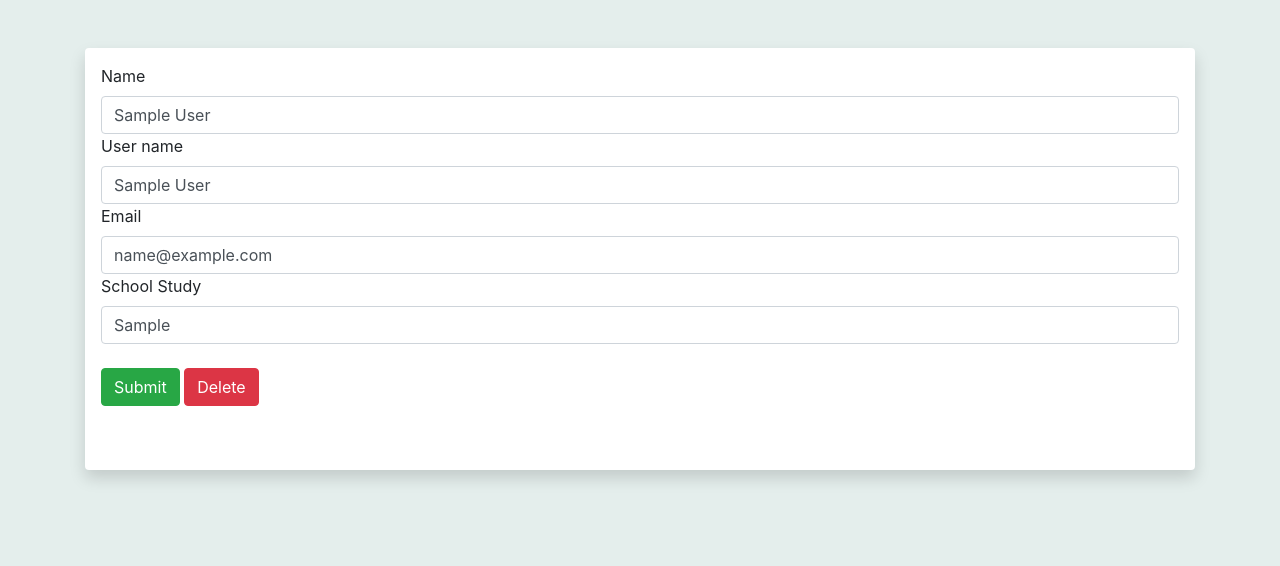
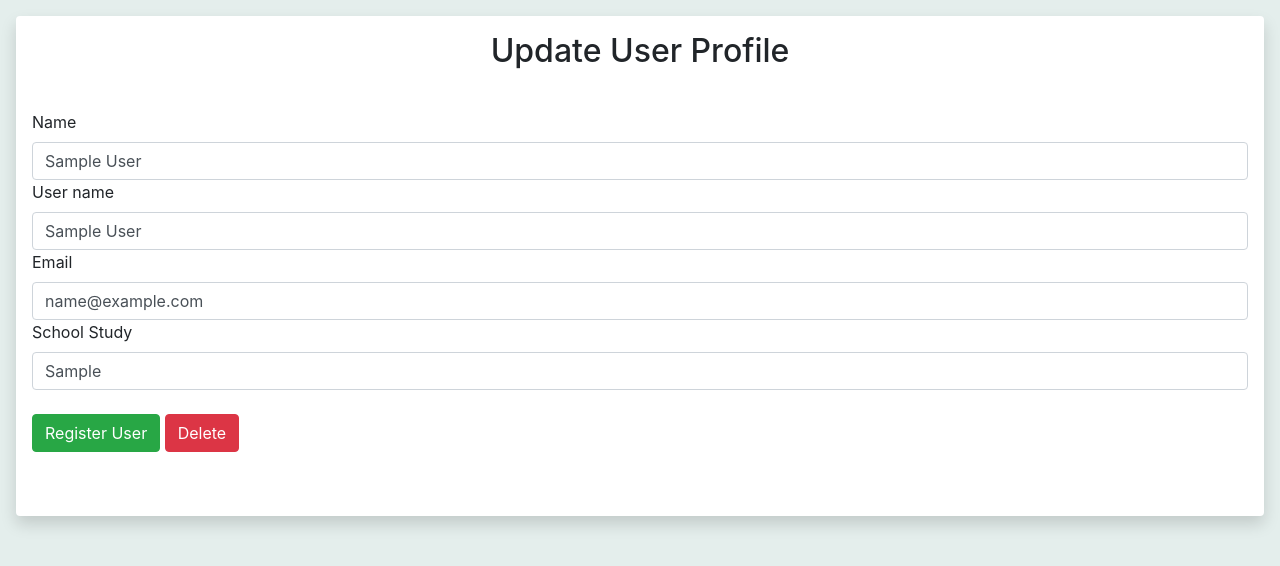
Before and after one commit to SaberHardy/FlaskBlogger, a Flask app: page /update/1/ in a window 1280 px wide. Shown: the part 56-622 px from the top of the page. Run offline with Flask 3, Linux system fonts and the light colour scheme; a user stored in the database is signed in; tables that the repository leaves empty hold one stand-in row (values such as "Sample post"); some libraries are stand-ins or nearby versions.

Commit message:
specify the correct user to edit profile

```diff
--- a/app.py
+++ b/app.py
@@ -248,7 +248,7 @@ def delete_user(id):
 
 
 @app.route('/update/<int:id>/', methods=['POSt', 'GET'])
-@login_required
+# @login_required
 def update_user_profile(id):
     form = UserForm()
     name_to_update = Users.query.get_or_404(id)
@@ -265,7 +265,8 @@ def update_user_profile(id):
             flash('The update can\'t be completed')
             return render_template('users/update.html',
                                    form=form,
-                                   name_to_update=name_to_update)
+                                   name_to_update=name_to_update,
+                                   id=id)
     else:
         return render_template('users/update.html',
                                form=form,
--- a/forms.py
+++ b/forms.py
@@ -13,7 +13,7 @@ class UserForm(FlaskForm):
     name = StringField('Name', validators=[DataRequired()])
     username = StringField('User name', validators=[DataRequired()])
     email = StringField('Email', validators=[DataRequired()])
-    submit = SubmitField("Submit")
+    submit = SubmitField("Register User")
     school_study = StringField('School Study')
     password_hash = PasswordField('Password',
                                   validators=[DataRequired(),
--- a/templates/users/update.html
+++ b/templates/users/update.html
@@ -1,7 +1,6 @@
 {% extends 'users/base.html' %}
 
 {% block content %}
-    <div class="container my-5">
     {% for message in get_flashed_messages() %}
         <div class="alert alert-success alert-dismissible fade show" role="alert">
             {{ message }}
@@ -11,12 +10,11 @@
         </div>
     {% endfor %}
 
-        {% if name %}
-            <h3>Hello {{ name }}</h3>
-            <br>
-        {% else %}
-            <div class="shadow p-3 mb-5 bg-body rounded">
-
+    <div class="my-3">
+        {% if current_user.id == id %}
+            <div class="shadow p-3 mb-5 bg-body rounded mx-3">
+                <h2 class="text-center mb-3">Update User Profile</h2>
+                <br/>
                 <form action="/update/{{ name_to_update.id }}" method="POST">
                     {{ form.hidden_tag() }}
                     {{ form.name.label(class="form-label") }}
@@ -36,7 +34,15 @@
                     </a>
                 </form>
             </div>
+        {% else %}
+            <div class="alert alert-danger alert-dismissible fade show" role="alert">
+                Sorry! you can't edit this profile try to login....
 
+                <button type="button" class="close" data-dismiss="alert" aria-label="Close">
+                    <span aria-hidden="true">&times;</span>
+                </button>
+            </div>
         {% endif %}
     </div>
+
 {% endblock %}
```
Also changed, not shown: templates/users/add_user.html (+6 -4 lines). Lines whose indentation alone changed are shown as unchanged.
